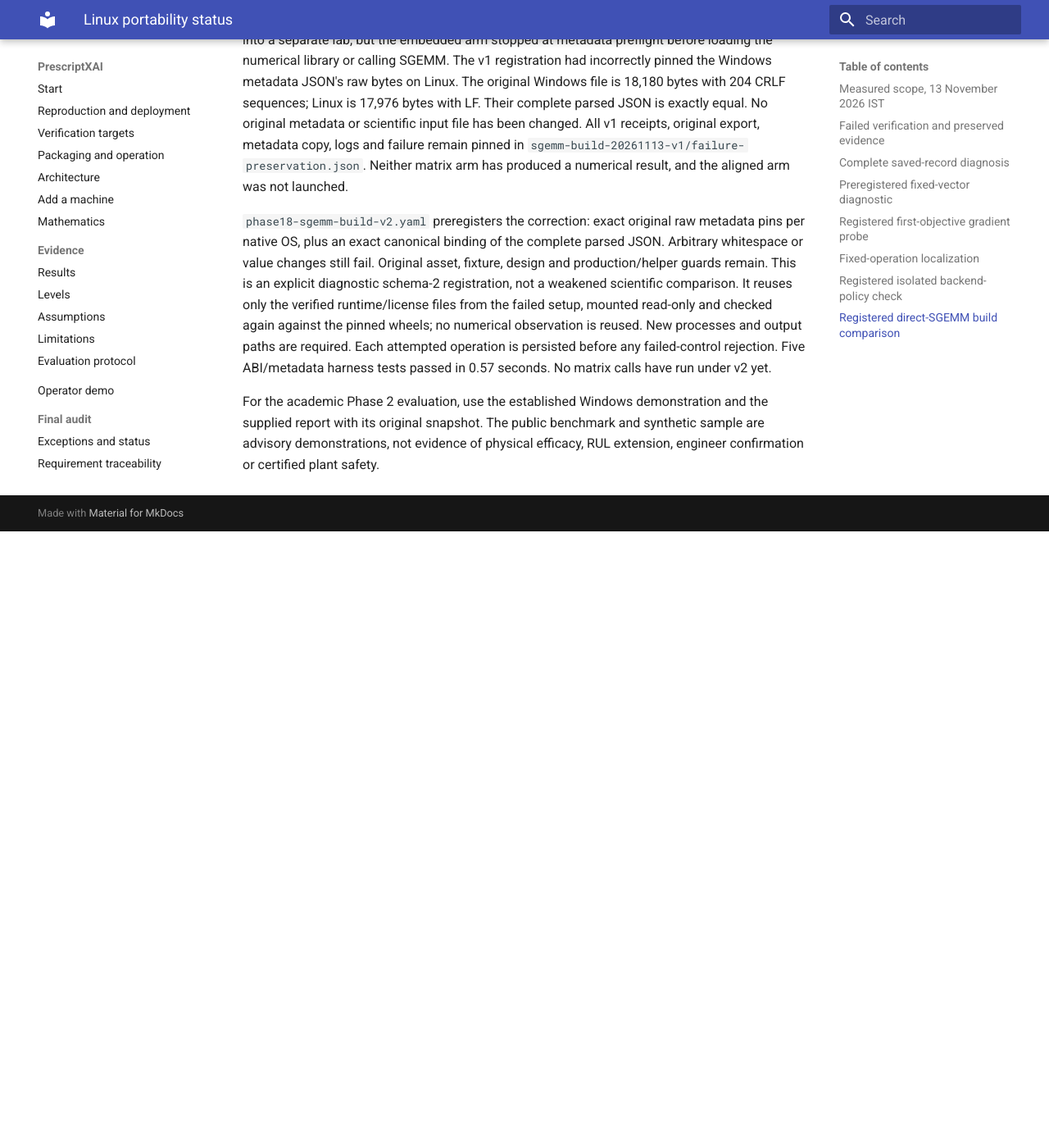
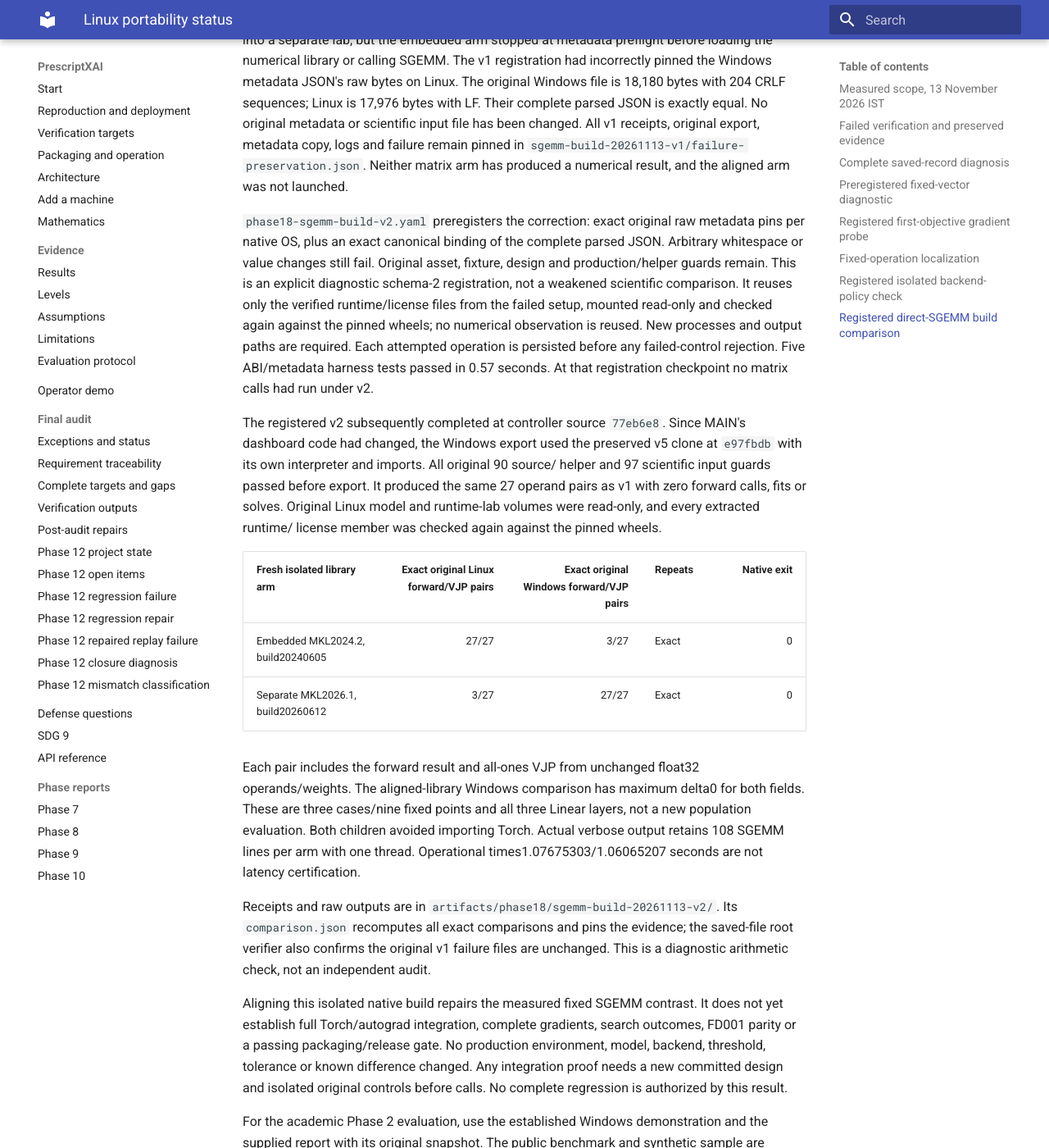
Before and after one commit to Chiranth-17/PrescriptXAI, an MkDocs documentation site: the page built from docs/linux_portability.md, in a window 1280 px wide and 1400 px high, scrolled down 7932 px. Shown: the whole window at 82% size. Built offline with MkDocs 1.6.1 and Material for MkDocs 9.7.7, drawn with Linux system fonts in a browser that asks for light colours; before the commit the page ends 8580 px from its top, so only the background shows below that.

Commit message:
docs: record exact fixed-operation native build alignment

```diff
--- a/docs/linux_portability.md
+++ b/docs/linux_portability.md
@@ -321,7 +321,40 @@ It reuses only the verified runtime/license files from the failed setup, mounted
 read-only and checked again against the pinned wheels; no numerical observation
 is reused. New processes and output paths are required. Each attempted operation
 is persisted before any failed-control rejection. Five ABI/metadata harness
-tests passed in 0.57 seconds. No matrix calls have run under v2 yet.
+tests passed in 0.57 seconds. At that registration checkpoint no matrix calls
+had run under v2.
+
+The registered v2 subsequently completed at controller source `77eb6e8`.
+Since MAIN's dashboard code had changed, the Windows export used the preserved
+v5 clone at `e97fbdb` with its own interpreter and imports. All original 90 source/
+helper and 97 scientific input guards passed before export. It produced the
+same 27 operand pairs as v1 with zero forward calls, fits or solves. Original
+Linux model and runtime-lab volumes were read-only, and every extracted runtime/
+license member was checked again against the pinned wheels.
+
+| Fresh isolated library arm | Exact original Linux forward/VJP pairs | Exact original Windows forward/VJP pairs | Repeats | Native exit |
+| --- | ---: | ---: | --- | ---: |
+| Embedded MKL2024.2, build20240605 | 27/27 | 3/27 | Exact | 0 |
+| Separate MKL2026.1, build20260612 | 3/27 | 27/27 | Exact | 0 |
+
+Each pair includes the forward result and all-ones VJP from unchanged float32
+operands/weights. The aligned-library Windows comparison has maximum delta0
+for both fields. These are three cases/nine fixed points and all three Linear
+layers, not a new population evaluation. Both children avoided importing Torch.
+Actual verbose output retains 108 SGEMM lines per arm with one thread.
+Operational times1.07675303/1.06065207 seconds are not latency certification.
+
+Receipts and raw outputs are in `artifacts/phase18/sgemm-build-20261113-v2/`.
+Its `comparison.json` recomputes all exact comparisons and pins the evidence;
+the saved-file root verifier also confirms the original v1 failure files are
+unchanged. This is a diagnostic arithmetic check, not an independent audit.
+
+Aligning this isolated native build repairs the measured fixed SGEMM contrast.
+It does not yet establish full Torch/autograd integration, complete gradients,
+search outcomes, FD001 parity or a passing packaging/release gate. No production
+environment, model, backend, threshold, tolerance or known difference changed.
+Any integration proof needs a new committed design and isolated original
+controls before calls. No complete regression is authorized by this result.
 
 For the academic Phase 2 evaluation, use the established Windows demonstration
 and the supplied report with its original snapshot. The public benchmark and
```
Also changed, not shown: .gsd/STATE.md (+15 -2 lines), PROGRESS.md (+33 -0 lines), docs/packaging.md (+12 -0 lines).
